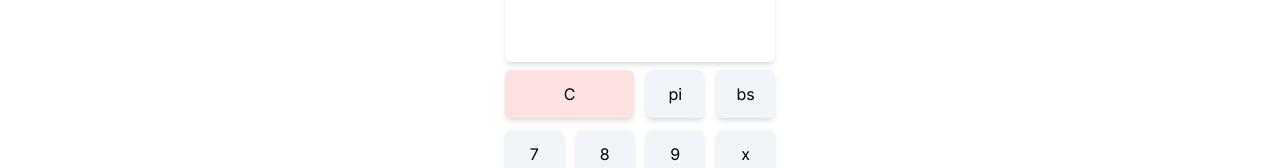
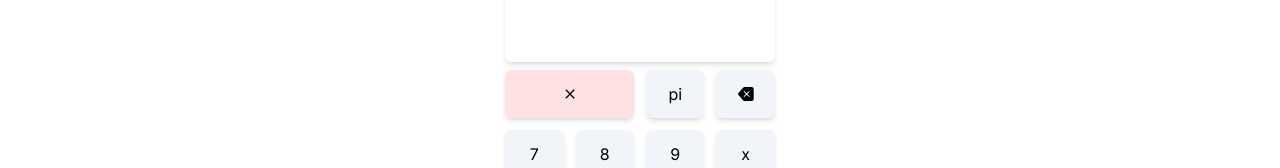
Before and after one commit to Mayor-Rhymes/utility-web, a Next.js app: page /calculator in a window 1280 px wide. Shown: the part 156-324 px from the top of the page. Built offline with nearby package versions, Linux system fonts and the light colour scheme.

Commit message:
Feat: Added Icons to some buttons

```diff
--- a/src/components/calculator.tsx
+++ b/src/components/calculator.tsx
@@ -1,4 +1,5 @@
-
+import {BsFillBackspaceFill} from 'react-icons/bs'
+import {MdClear} from 'react-icons/md'
 
 export default function Calculator() {
 
@@ -10,9 +11,9 @@ export default function Calculator() {
             </div>
 
             <div className="grid grid-cols-4 gap-3">
-                <div className="text-center bg-red-100 rounded-md px-3 py-3 col-span-2 shadow-md">C</div>
+                <div className="text-center bg-red-100 flex items-center justify-center rounded-md px-3 py-3 col-span-2 shadow-md"><MdClear /></div>
                 <div className="text-center bg-slate-100 rounded-md px-3 py-3 shadow-md">pi</div>
-                <div className="text-center bg-slate-100 rounded-md px-3 py-3 shadow-md">bs</div>
+                <div className="text-center flex items-center justify-center bg-slate-100 rounded-md px-3 py-3 shadow-md"><BsFillBackspaceFill /></div>
                 <div className="text-center bg-slate-100 rounded-md px-3 py-3 shadow-md">7</div>
                 <div className="text-center bg-slate-100 rounded-md px-3 py-3 shadow-md">8</div>
                 <div className="text-center bg-slate-100 rounded-md px-3 py-3 shadow-md">9</div>
```
